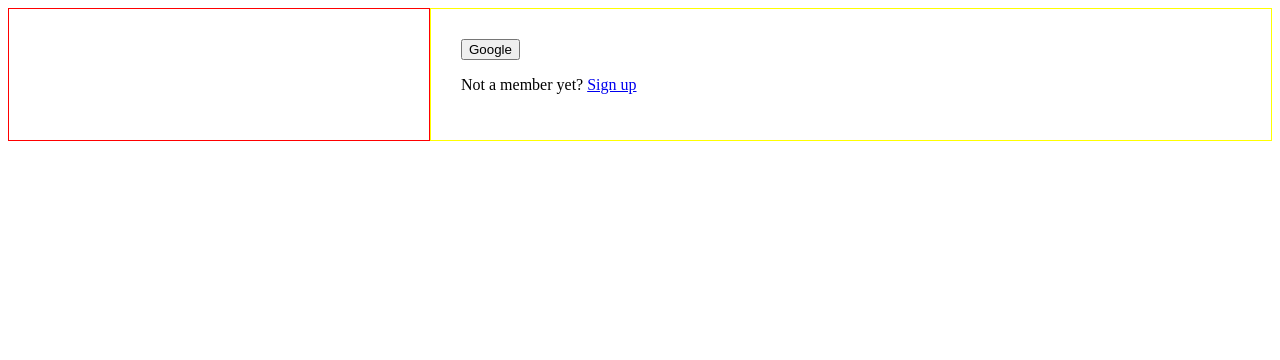
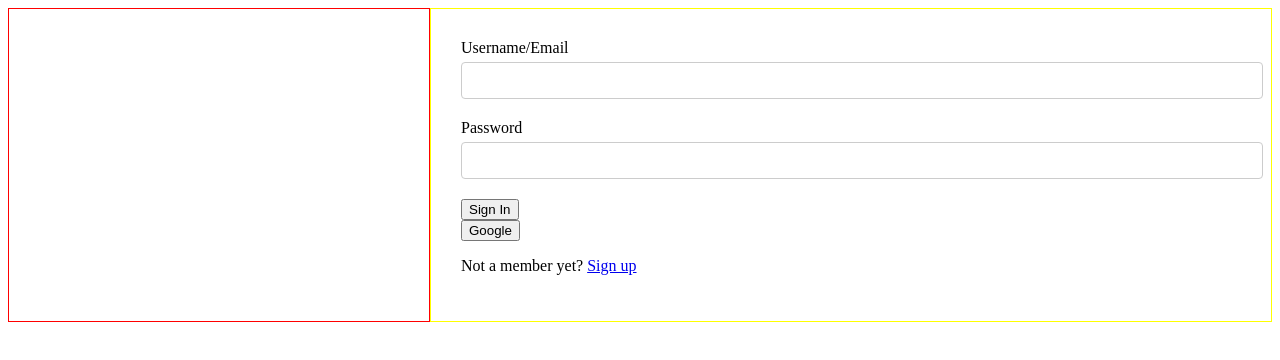
Before and after one commit to Singhdev65/Matrimony, a Next.js app: page /sign-in in a window 1280 px wide. Shown: the top 360 px of the page. Built offline with nearby package versions, Linux system fonts and the light colour scheme; no server answers.

Commit message:
branch sync

```diff
--- a/src/app/(auth)/sign-in/page.tsx
+++ b/src/app/(auth)/sign-in/page.tsx
@@ -45,7 +45,7 @@ const Login = () => {
         <Styled.LeftSection>{/* CAROUSEL */}</Styled.LeftSection>
         <Styled.RightSection>
           {/* LOGIN FORM */}
-          {/* <form onSubmit={form.handleSubmit(onSubmit)}>
+          <form onSubmit={form.handleSubmit(onSubmit)}>
             <Styled.FormGroup>
               <Styled.Label htmlFor="identifier">Username/Email</Styled.Label>
               <Styled.Input id="identifier" {...form.register("identifier")} />
@@ -71,7 +71,7 @@ const Login = () => {
             </Styled.FormGroup>
 
             <button type="submit">Sign In</button>
-          </form> */}
+          </form>
           <button type="submit" onClick={() => signIn("google")}>
             Google
           </button>
```
